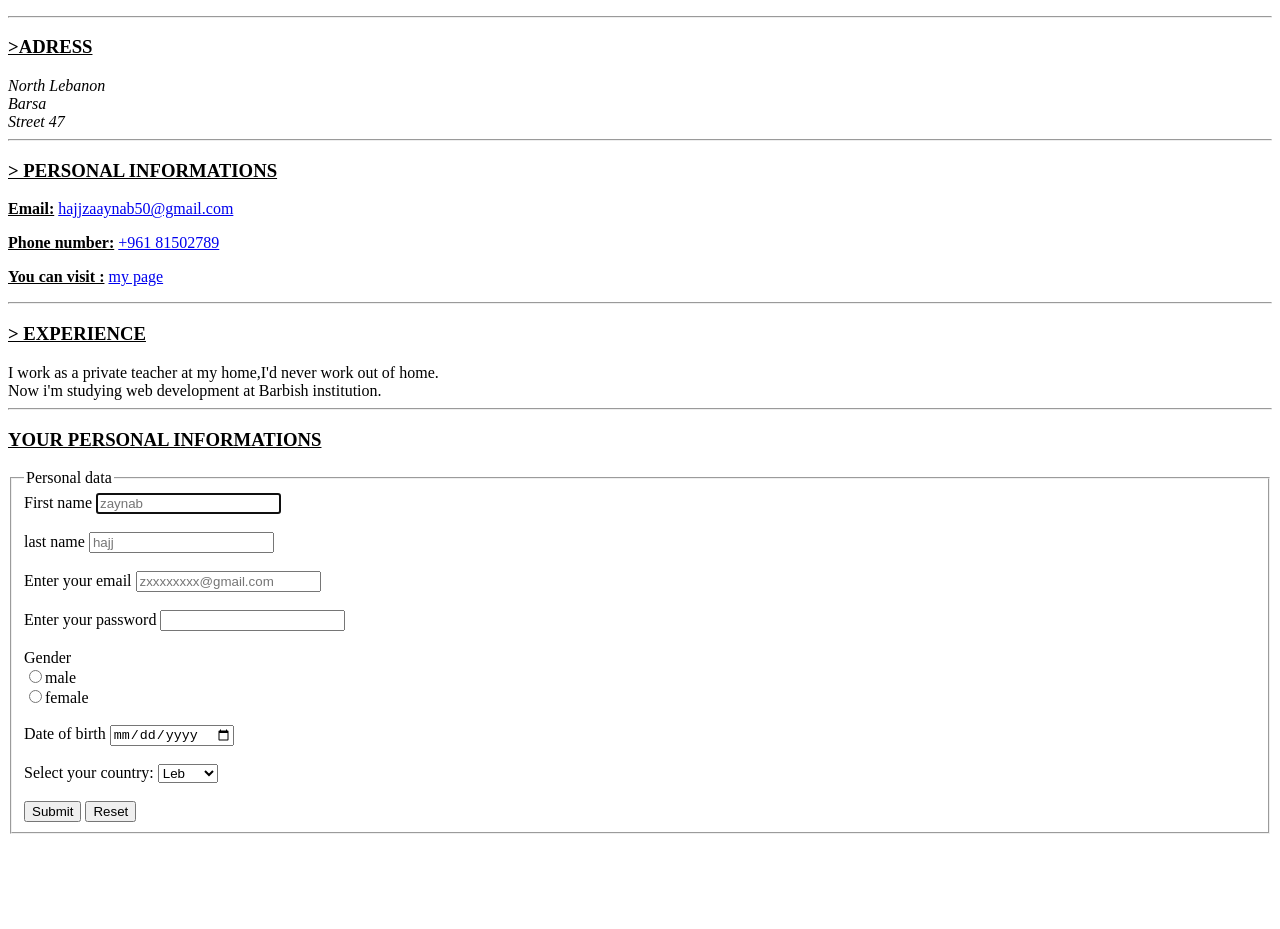
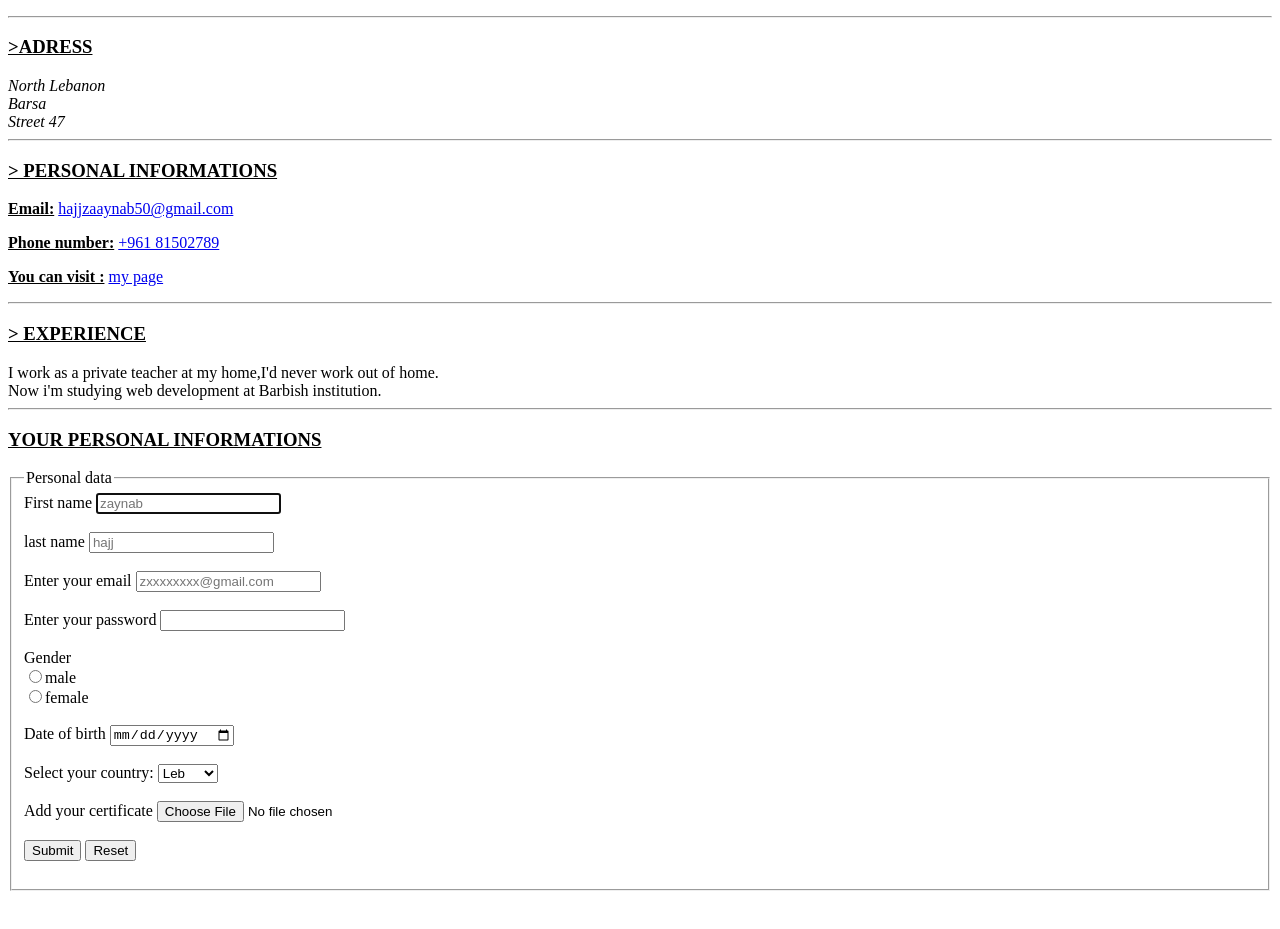
Before and after one commit to zaynab-23/assignment-4, a plain HTML site: page index.html in a window 1280 px wide. Shown: the part 105-1034 px from the top of the page. Before the commit the page ends 947 px from the top, so only its background shows below. Drawn offline with Linux system fonts and the light colour scheme.

Commit message:
add assignment-4 file

```diff
--- a/index.html
+++ b/index.html
@@ -52,15 +52,14 @@
                     <option value="Italy">Ita</option>
                 </optgroup>
             </select><br><br>
+            <label for="add-file">Add your certificate</label>
+            <input type="file"  id="add-file"><br><br>
             <input type="submit">
             <input type="reset">
+            <br><br>
 
-
-        </fieldset>
+        </fieldset> <br><br><br>
     </form>
-
-
-
-
+<br><br><br><br><br>
 </body>
 </html>
```
